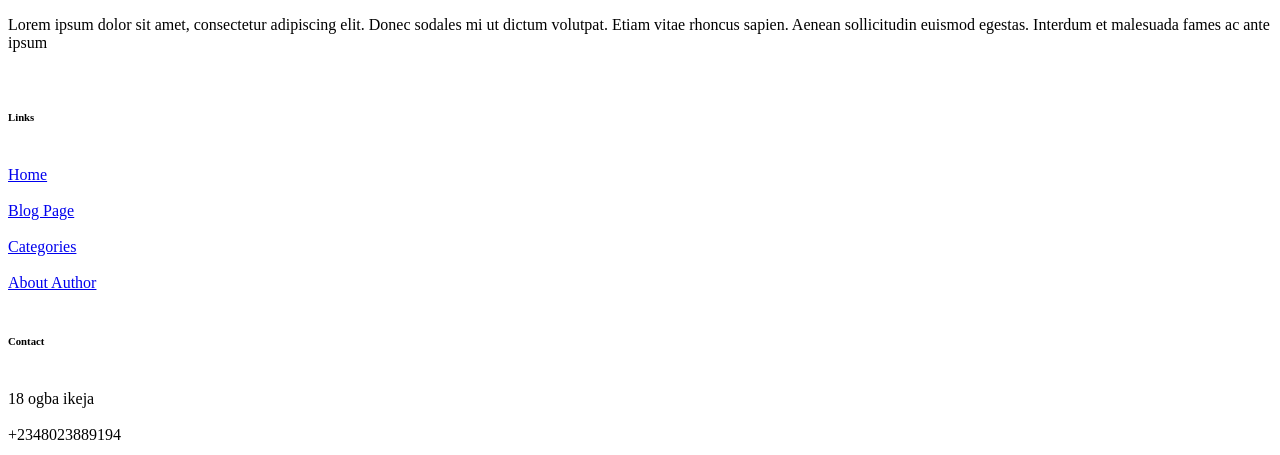
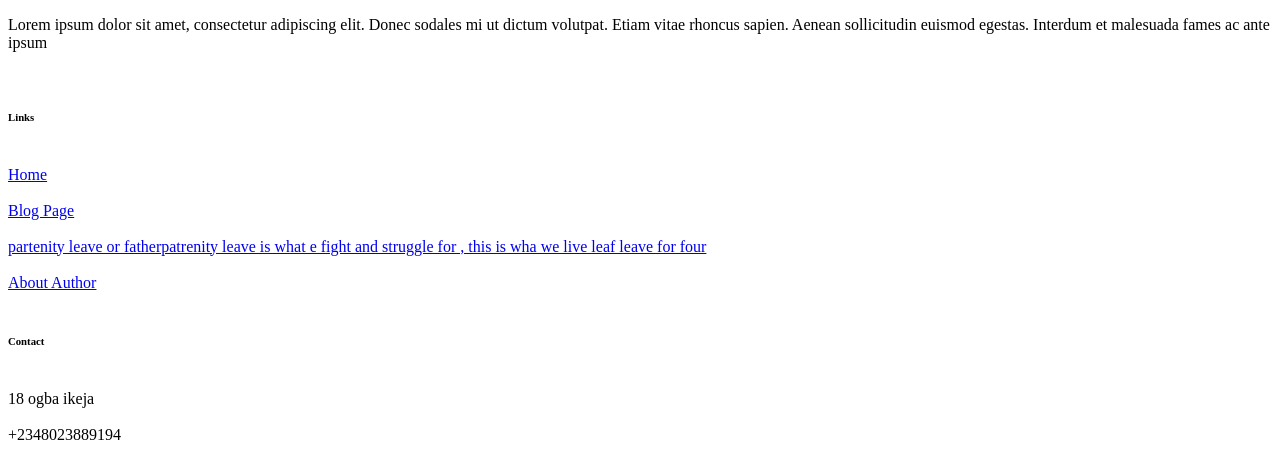
Before and after one commit to Philipopo/philipopo, a Django app: page /category/1/ in a window 1280 px wide. Shown: the part 381-836 px from the top of the page. Run offline with Django 4.2, Linux system fonts and the light colour scheme; data comes from the database, SQL or seed files in the repository; some libraries are stand-ins or nearby versions.

Commit message:
modified a branch

```diff
--- a/theblog/templates/categories.html
+++ b/theblog/templates/categories.html
@@ -81,7 +81,7 @@
          <h6>Links</h6><br>
          <a href="#" class="limt">Home</a><br><br>
          <a href="#" class="limt">Blog Page</a><br><br>
-         <a href="#" class="limt">Categories</a><br><br>
+         <a href="#" class="limt">partenity leave or fatherpatrenity leave is what e fight and struggle for , this is wha we live leaf leave  for four </a><br><br>
          <a href="#" class="limt">About Author</a><br><br>
         </div>
         <div class="fec">
```
